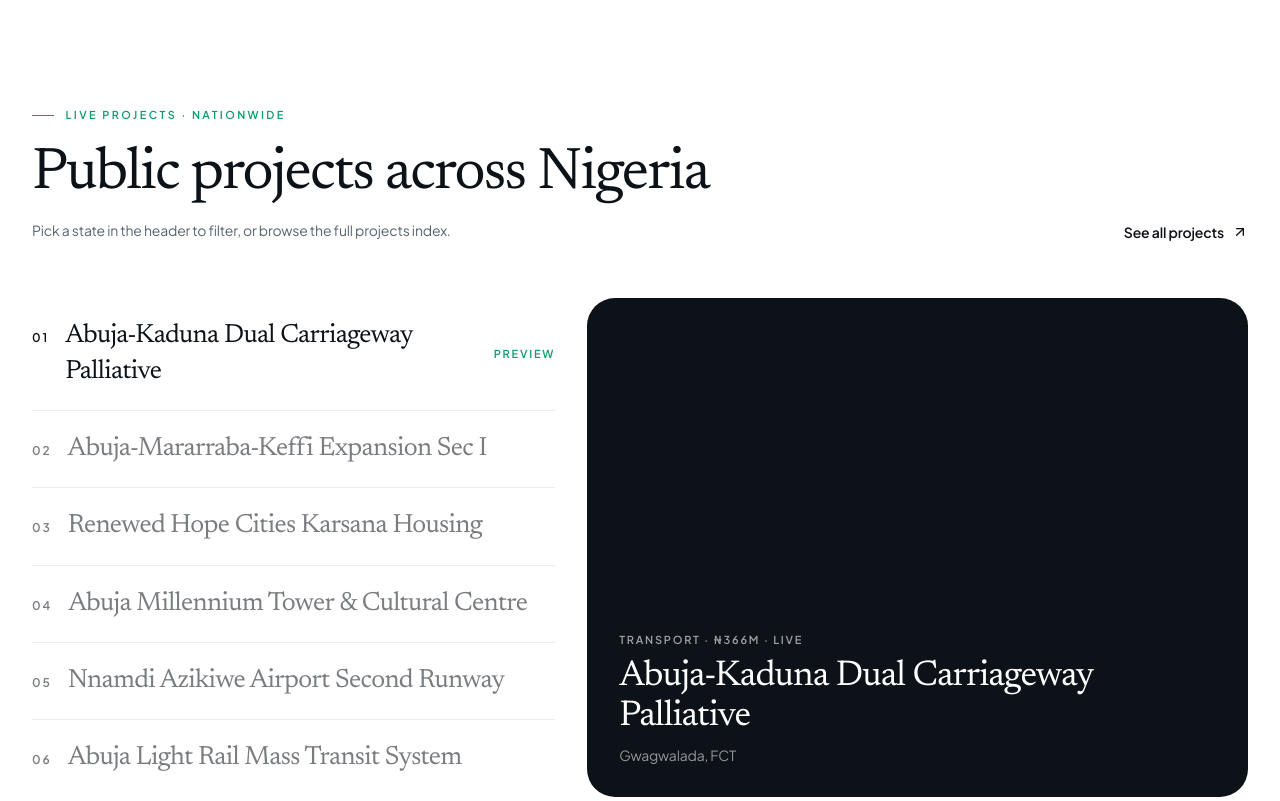
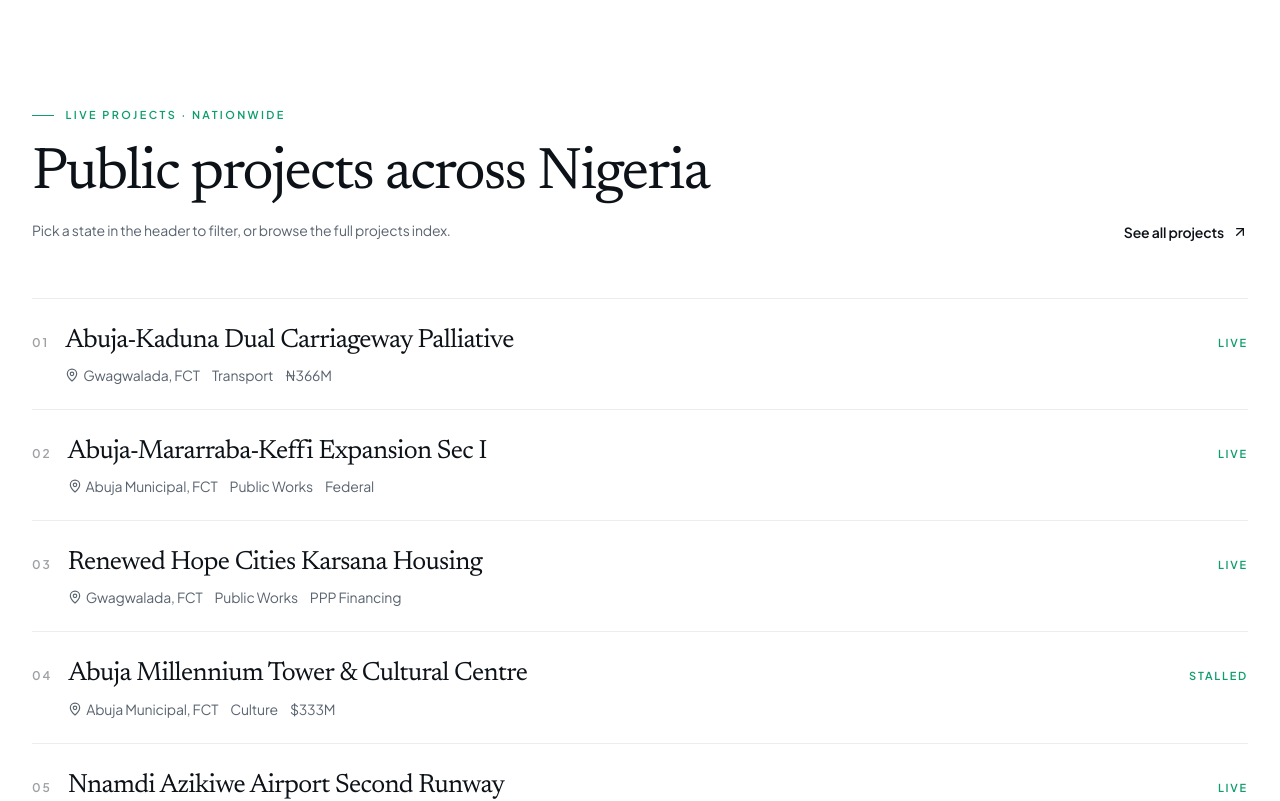
Before and after one commit to Hanorah/naijapass-webapp, a Next.js app: page / in a window 1280 px wide. Shown: the part 4072-4873 px from the top of the page. Built offline with nearby package versions, Linux system fonts and the light colour scheme; no server answers.

Commit message:
Improvements

```diff
--- a/src/components/SignInForm.tsx
+++ b/src/components/SignInForm.tsx
@@ -155,13 +155,6 @@ export default function SignInForm() {
               to connect a live database.
             </p>
           ) : null}
-
-          <p className="mt-6 text-sm text-navy-muted">
-            Platform staff?{" "}
-            <Link href="/admin/signin" className="font-semibold text-forest">
-              Admin console sign-in
-            </Link>
-          </p>
         </div>
       </section>
 
--- a/src/components/home/FeaturedWork.tsx
+++ b/src/components/home/FeaturedWork.tsx
@@ -1,8 +1,8 @@
 "use client";
 
 import Link from "next/link";
-import { useEffect, useMemo, useRef, useState } from "react";
-import { ArrowUpRight } from "lucide-react";
+import { useMemo, useRef } from "react";
+import { ArrowUpRight, MapPin } from "lucide-react";
 import { gsap, useGSAP } from "@/lib/gsap";
 import { projects, type Project, projectDetailPath } from "@/data/projects";
 import { useSiteState, projectMatchesState } from "@/lib/siteState";
@@ -12,8 +12,6 @@ function stateProjects(state: string): { works: Project[]; nationwideFallback: b
   const matched = projects
     .filter((p) => projectMatchesState(p.state, state))
     .slice(0, 6);
-  // If the header state has no curated rows yet, keep nationwide work visible
-  // instead of blanking the section after localStorage hydrates.
   if (matched.length || state === "All States") {
     return { works: matched, nationwideFallback: false };
   }
@@ -31,28 +29,22 @@ export default function FeaturedWork() {
     () => stateProjects(selectedState),
     [selectedState],
   );
-  const [active, setActive] = useState(0);
   const root = useRef<HTMLElement>(null);
-  const work = works[active] ?? works[0];
   const scopeLabel =
     selectedState === "All States" || nationwideFallback
       ? "Nationwide"
       : selectedState;
 
-  useEffect(() => {
-    setActive(0);
-  }, [selectedState]);
-
   useGSAP(
     () => {
       gsap.fromTo(
-        ".work-col",
-        { y: 36, autoAlpha: 0 },
+        ".work-item",
+        { y: 28, autoAlpha: 0 },
         {
           y: 0,
           autoAlpha: 1,
-          duration: 0.85,
-          stagger: 0.1,
+          duration: 0.75,
+          stagger: 0.06,
           ease: "power3.out",
           immediateRender: false,
           scrollTrigger: {
@@ -66,38 +58,6 @@ export default function FeaturedWork() {
     { scope: root },
   );
 
-  if (!works.length) {
-    return (
-      <section ref={root} id="projects" className="bg-white py-24 md:py-32">
-        <div className="mx-auto max-w-7xl px-5 md:px-8">
-          <p className="eyebrow">
-            Live projects ·{" "}
-            {selectedState === "All States" ? "Nationwide" : selectedState}
-          </p>
-          <h2 className="mt-5 font-serif text-[clamp(2.2rem,4.6vw,3.75rem)] leading-[1.08] tracking-[-0.03em] text-navy">
-            {selectedState === "All States"
-              ? "Public projects across Nigeria"
-              : `Public projects in ${selectedState}`}
-          </h2>
-          <p className="mt-4 max-w-xl text-sm leading-relaxed text-slate">
-            We only list verified works with real project photos. No curated
-            entries for {selectedState} yet — browse the full index or switch
-            state in the header.
-          </p>
-          <Link
-            href="/projects"
-            className="mt-8 inline-flex items-center gap-2 text-sm font-semibold text-forest"
-          >
-            Open projects index
-            <ArrowUpRight className="h-4 w-4" />
-          </Link>
-        </div>
-      </section>
-    );
-  }
-
-  if (!work) return null;
-
   return (
     <section ref={root} id="projects" className="bg-white py-24 md:py-32">
       <div className="mx-auto max-w-7xl px-5 md:px-8">
@@ -110,11 +70,13 @@ export default function FeaturedWork() {
                 : `Public projects in ${selectedState}`}
             </h2>
             <p className="mt-3 max-w-md text-sm leading-relaxed text-slate">
-              {nationwideFallback
-                ? `No curated entries for ${selectedState} yet — showing nationwide projects meanwhile.`
-                : selectedState === "All States"
-                  ? "Pick a state in the header to filter, or browse the full projects index."
-                  : "Change your state in the header to see roads, water, health, and energy works for that state."}
+              {!works.length
+                ? `No curated entries for ${selectedState} yet — browse the full index or switch state in the header.`
+                : nationwideFallback
+                  ? `No curated entries for ${selectedState} yet — showing nationwide projects meanwhile.`
+                  : selectedState === "All States"
+                    ? "Pick a state in the header to filter, or browse the full projects index."
+                    : "Roads, water, health, and energy works published for this state."}
             </p>
           </div>
           <Link
@@ -128,52 +90,40 @@ export default function FeaturedWork() {
           </Link>
         </div>
 
-        <div className="mt-14 grid items-stretch gap-8 lg:grid-cols-[minmax(0,0.95fr)_minmax(0,1.2fr)]">
-          <ol className="work-col divide-y divide-navy/8">
+        {works.length ? (
+          <ol className="mt-14 divide-y divide-navy/8 border-y border-navy/8">
             {works.map((item, i) => (
-              <li key={item.id}>
-                <button
-                  type="button"
-                  onMouseEnter={() => setActive(i)}
-                  onFocus={() => setActive(i)}
-                  onClick={() => setActive(i)}
-                  className={`flex w-full items-center justify-between gap-4 py-5 text-left transition ${
-                    active === i ? "text-navy" : "text-navy/55 hover:text-navy/80"
-                  }`}
+              <li key={item.id} className="work-item">
+                <Link
+                  href={projectDetailPath(item.id)}
+                  className="group flex flex-col gap-3 py-6 transition sm:flex-row sm:items-baseline sm:justify-between sm:gap-8"
                 >
-                  <span className="flex items-baseline gap-4">
-                    <span className="font-display text-xs font-semibold tracking-[0.16em]">
+                  <span className="flex min-w-0 items-baseline gap-4">
+                    <span className="shrink-0 font-display text-xs font-semibold tracking-[0.16em] text-navy/40">
                       {String(i + 1).padStart(2, "0")}
                     </span>
-                    <span className="min-w-0 font-serif text-[1.35rem] leading-snug tracking-tight md:text-[1.65rem]">
-                      {item.title}
+                    <span className="min-w-0">
+                      <span className="block font-serif text-[1.35rem] leading-snug tracking-tight text-navy transition group-hover:text-forest md:text-[1.65rem]">
+                        {item.title}
+                      </span>
+                      <span className="mt-1.5 flex flex-wrap items-center gap-x-3 gap-y-1 text-sm text-slate">
+                        <span className="inline-flex items-center gap-1">
+                          <MapPin className="h-3.5 w-3.5" />
+                          {item.lga}, {item.state}
+                        </span>
+                        <span>{item.category}</span>
+                        <span>{item.budgetLabel}</span>
+                      </span>
                     </span>
                   </span>
-                  {active === i && (
-                    <span className="hidden text-[11px] font-semibold uppercase tracking-[0.16em] text-forest sm:inline">
-                      Preview
-                    </span>
-                  )}
-                </button>
+                  <span className="shrink-0 pl-8 text-[11px] font-semibold uppercase tracking-[0.16em] text-forest sm:pl-0">
+                    {statusLabel(item.status)}
+                  </span>
+                </Link>
               </li>
             ))}
           </ol>
-
-          <Link
-            href={projectDetailPath(work.id)}
-            className="work-col group flex min-h-[340px] flex-col justify-end overflow-hidden rounded-[28px] bg-navy p-7 md:min-h-[460px] md:p-8"
-          >
-            <p className="text-[11px] font-semibold uppercase tracking-[0.16em] text-white/60">
-              {work.category} · {work.budgetLabel} · {statusLabel(work.status)}
-            </p>
-            <h3 className="mt-2 font-serif text-3xl tracking-tight text-white md:text-4xl">
-              {work.title}
-            </h3>
-            <p className="mt-2 text-sm text-white/55">
-              {work.lga}, {work.state}
-            </p>
-          </Link>
-        </div>
+        ) : null}
       </div>
     </section>
   );
```
